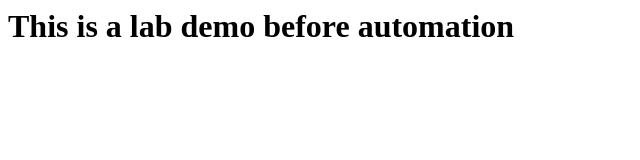
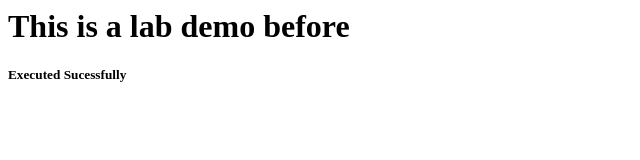
Before and after one commit to Snehshish-Sarkar/demo, a plain HTML site: page index.html in a window 1280 px wide. Shown: the whole page, without its empty margins (0-640 px from the left). Drawn offline with Linux system fonts and the light colour scheme.

Commit message:
Commit for pipeline exec

```diff
--- a/index.html
+++ b/index.html
@@ -1,3 +1,4 @@
 <html>
-<h1>This is a lab demo before automation</h1>
+<h1>This is a lab demo before</h1>
+<h5>Executed Sucessfully</h5>
 </html>
```
